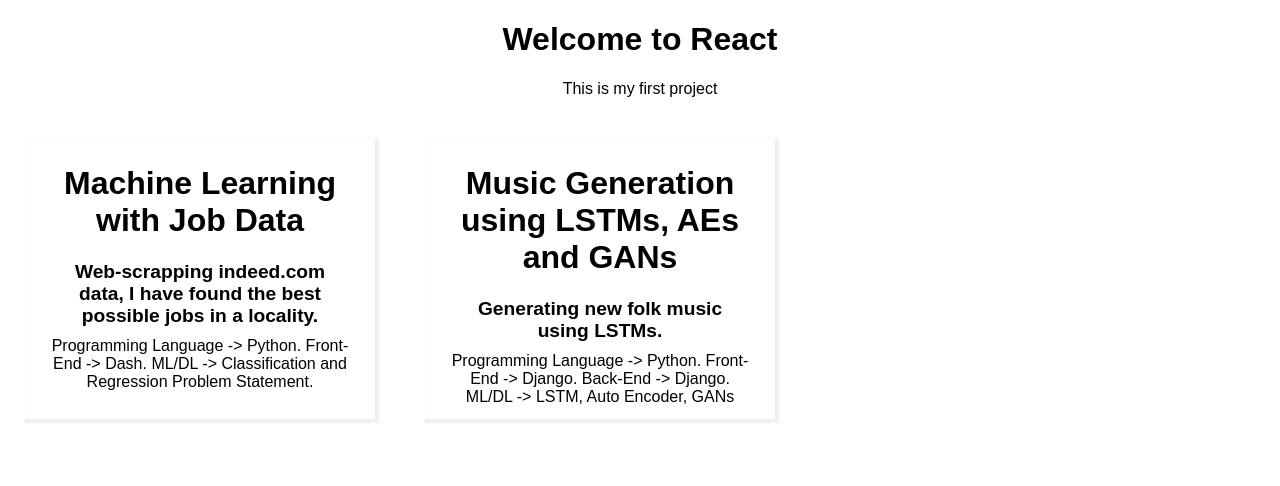
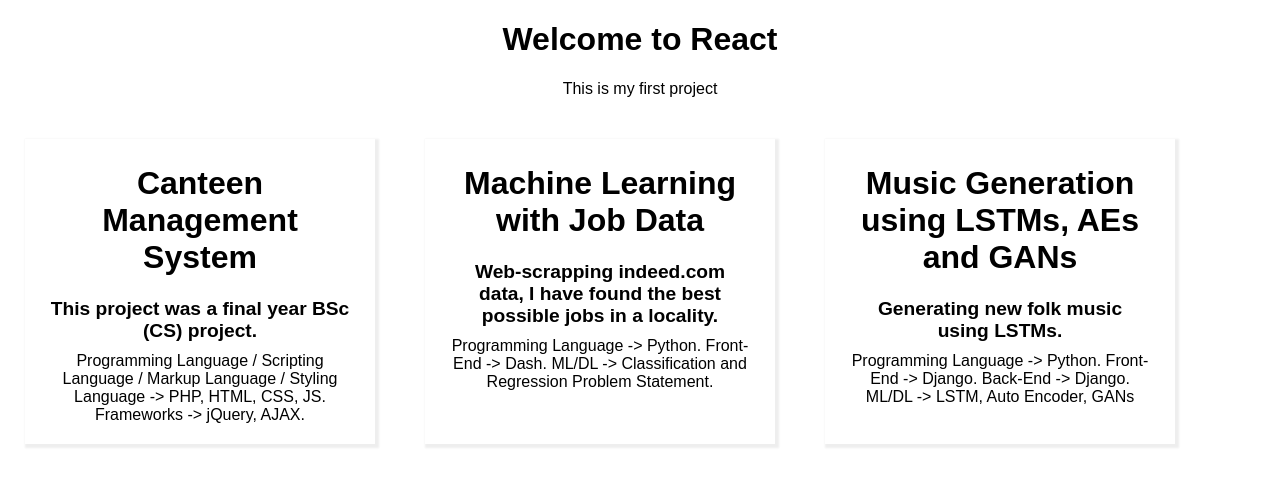
Before and after one commit to alvynabranches/react_bootcamp_workshop, a React (Create React App) app in the folder react-complete-guide/: page / in a window 1280 px wide. Shown: the top 486 px of the page. Built offline with nearby package versions, Linux system fonts and the light colour scheme.

Commit message:
13012021v5

```diff
--- a/react-complete-guide/src/App.js
+++ b/react-complete-guide/src/App.js
@@ -1,17 +1,24 @@
 import React, { Component } from 'react';
-// import {useState} from 'react';
+// eslint-disable-next-line
+import { useState } from 'react';
 // eslint-disable-next-line
 import Person from './Person/Person.js';
 import { Project } from './Portfolio/Portfolio.js';
 import './App.css';
 
 class App extends Component {
+	runs = 5;
+	updateRuns = () => {
+		this.runs += 1;
+		console.log(this.runs);
+	}
 	render() {
 		return (
 			<div className="App">
 				<h1 className="App-title">Welcome to React</h1>
 				<p>This is my first project</p>
 				<div className="all-projects">
+					<Project title="Canteen Management System" desc="This project was a final year BSc (CS) project." details="Programming Language / Scripting Language / Markup Language / Styling Language -> PHP, HTML, CSS, JS. Frameworks -> jQuery, AJAX." />
 					<Project title="Machine Learning with Job Data" desc="Web-scrapping indeed.com data, I have found the best possible jobs in a locality. " details="Programming Language -> Python. Front-End -> Dash. ML/DL -> Classification and Regression Problem Statement."/>
 					<Project title="Music Generation using LSTMs, AEs and GANs" desc="Generating new folk music using LSTMs." details="Programming Language -> Python. Front-End -> Django. Back-End -> Django. ML/DL -> LSTM, Auto Encoder, GANs"/>
 				</div>
@@ -29,12 +36,12 @@ class App extends Component {
 // 		]
 // 	}
 
-// 	switchNameHandler = () => {
+// 	switchNameHandler = (newName) => {
 // 		// console.log('Was Clicked!');
 // 		// DONT DO THIS: this.state.persons[0].name = 'Alvyn Abranches';
 // 		this.setState({
 // 			persons: [
-// 				{name: 'Alvyn Abranches', age: 24},
+// 				{name: newName, age: 24},
 // 				{name: 'Maximilian', age: 28},
 // 			]
 // 		});
@@ -51,6 +58,8 @@ class App extends Component {
 // 				<Person age="20"/>
 // 				<Person />
 // 				<button onClick={this.switchNameHandler}>Switch Name</button>
+// 				<button onClick={() => this.switchNameHandler()}>Switch Name</button> // alternative syntax to the above line -> NOT PREFERED
+// 				<button onClick={this.switchNameHandler.bind(this, 'Alvyn Abranches')}></button>
 // 				<div className="all-projects">
 // 					<Project title="Machine Learning with Job Data" desc="Web-scrapping indeed.com data, I have found the best possible jobs in a locality. " details="Programming Language -> Python. Front-End -> Dash. ML/DL -> Classification and Regression Problem Statement."/>
 // 					<Project title="Machine Learning with Audio Data" desc="Generating new folk music using LSTMs." details="Programming Language -> Python. Front-End -> Django. Back-End -> Django. ML/DL -> LSTM, Auto Encoder, GANs"/>
--- a/react-complete-guide/src/index.css
+++ b/react-complete-guide/src/index.css
@@ -11,11 +11,13 @@ body {
 .all-projects {
     margin: 0;
     padding: 0;
+    display: block;
+    align-items: center;
 }
 
 .project {
     width: 300px;
-    height: 250px;
+    height: 275px;
     padding-top: 5px;
     padding-bottom: 25px;
     padding-left: 25px;
```
